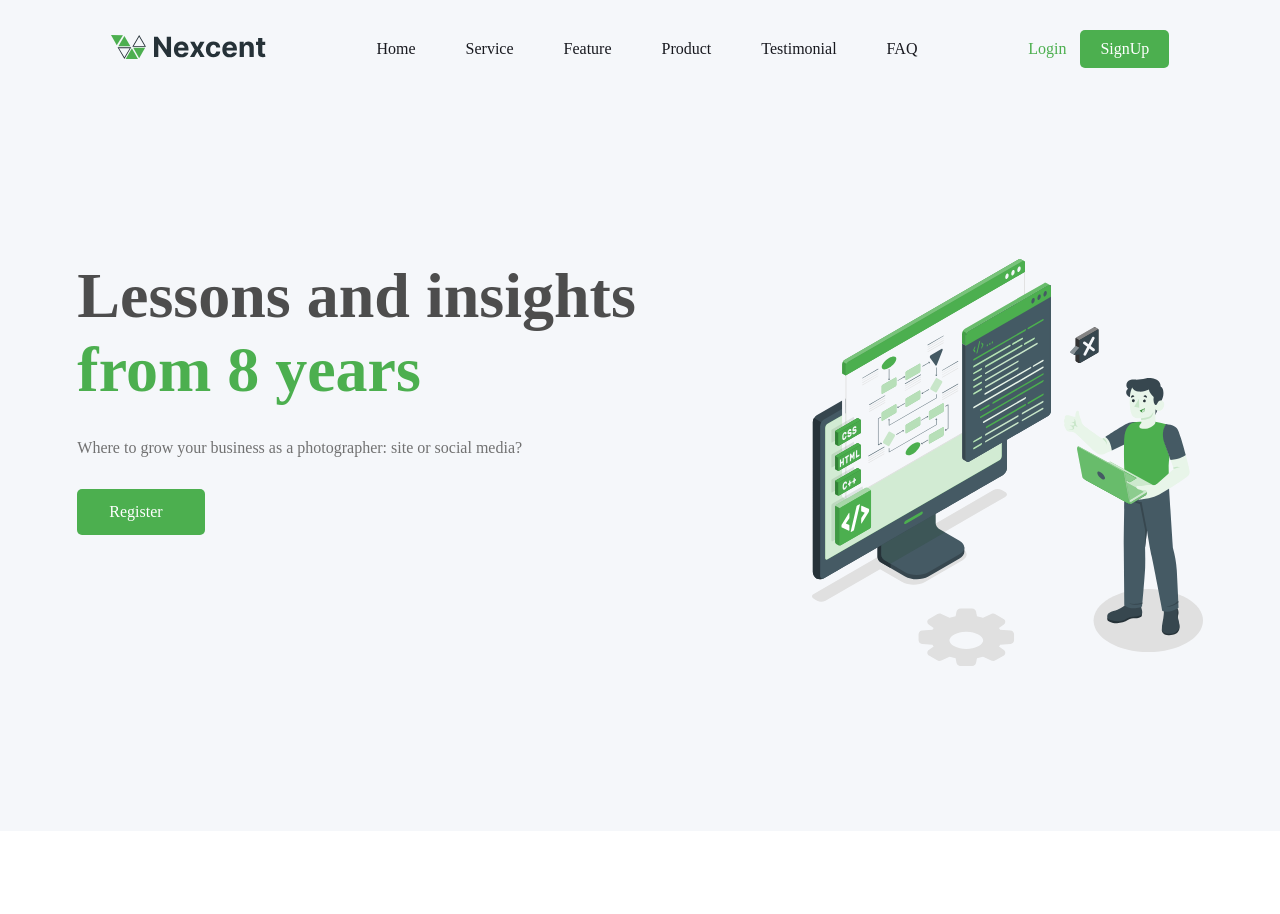
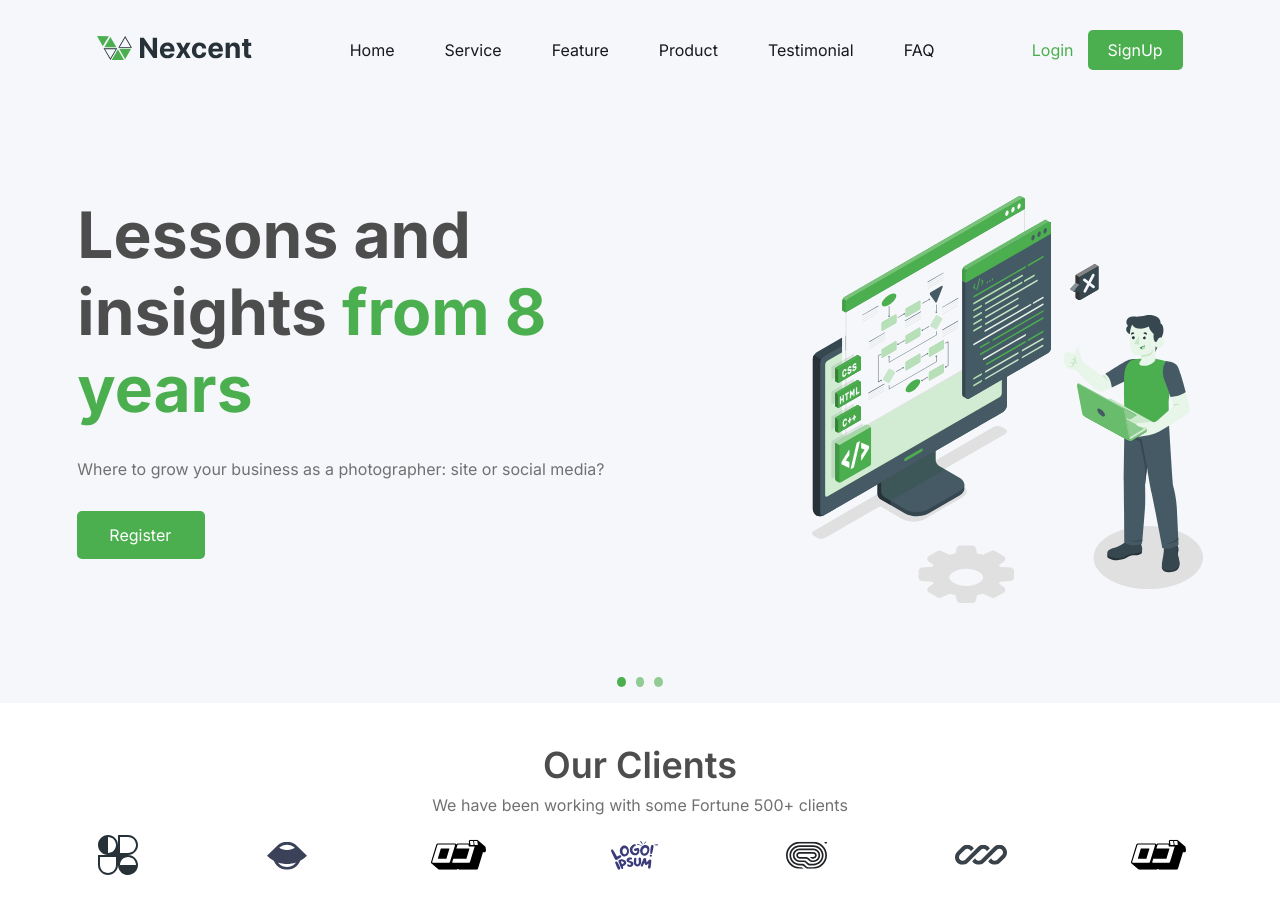
Before and after one commit to abdullahProfile/LandingPag, a website: page index.html in a window 1280 px wide. Before the commit the page ends 831 px from the top, so only its background shows below. Drawn offline with Linux system fonts and the light colour scheme.

Commit message:
client section

```diff
--- a/index.html
+++ b/index.html
@@ -46,6 +46,31 @@
       <div class="insights-image">
         <img src="./assets/Images/main.svg" alt="image">
       </div>
+
+      <div class="pagination">
+        <div class="pagination-first"></div>
+        <div class="pagination-div"></div>
+        <div class="pagination-div"></div>
+      </div>
+    </div>
+  </section>
+
+  <section class="clients-section">
+    <div class="clients-section__container">
+      <div class="clients-section__header">
+        <h2>Our Clients</h2>
+        <p>We have been working with some Fortune 500+ clients</p>
+      </div>
+
+      <div class="clients-section__logos">
+        <a href="#"><img src="./assets/logo/logoOne.svg" alt="logo"></a>
+        <a href="#"><img src="./assets/logo/logoTwo.svg" alt="logo"></a>
+        <a href="#"><img src="./assets/logo/logoThree.svg" alt="logo"></a>
+        <a href="#"><img src="./assets/logo/logoFour.svg" alt="logo"></a>
+        <a href="#"><img src="./assets/logo/logoFive.svg" alt="logo"></a>
+        <a href="#"><img src="./assets/logo/logoSixth.svg" alt="logo"></a>
+        <a href="#"><img src="./assets/logo/logoSeven.svg" alt="logo"></a>
+      </div>
     </div>
   </section>
   <script src="./script.js"></script>
--- a/styles/_base.scss
+++ b/styles/_base.scss
@@ -1,5 +1,10 @@
+@import url('https://fonts.googleapis.com/css2?family=Inter:ital,opsz,wght@0,14..32,100..900;1,14..32,100..900&family=Poppins:ital,wght@0,100;0,200;0,300;0,400;0,500;0,600;0,700;0,800;0,900;1,100;1,200;1,300;1,400;1,500;1,600;1,700;1,800;1,900&family=Young+Serif&display=swap');
 * {
   padding: 0;
   margin: 0;
   box-sizing: border-box;
 }
+
+body {
+  font-family: "Inter", sans-serif;
+}
--- /dev/null
+++ b/styles/_clientSection.scss
@@ -0,0 +1,36 @@
+.clients-section__container {
+  max-width: 1440px;
+  margin-block: 40px;
+  margin-inline: auto;
+  display: flex;
+  flex-direction: column;
+  gap: 16px;
+
+  .clients-section__header {
+    text-align: center;
+
+    h2 {
+      font-size: $md-font-size;
+      color: $primary-color;
+      margin-bottom: 8px;
+      font-weight: 600;
+    }
+
+    p {
+      color: $sm-font-color;
+    }
+  }
+
+  .clients-section__logos {
+    display: flex;
+    align-items: center;
+    gap: 30px;
+    justify-content: space-evenly;
+  }
+
+  @media (max-width:768px) {
+    .clients-section__logos {
+      flex-direction: column;
+    }
+  }
+}
--- a/styles/_header.scss
+++ b/styles/_header.scss
@@ -6,6 +6,10 @@ header {
   align-items: center;
   margin-inline: auto;
   background-color: $primary-bg-color;
+  position: sticky;
+  top: 0;
+  z-index: 100;
+
   button {
     background-color: transparent;
     border: 0;
@@ -36,7 +40,7 @@ header {
       display: none;
 
       .header-login_cta {
-        color: #fff;
+        color: $secondary-color;
       }
 
       .header-signUp_cta {
--- a/styles/_main.scss
+++ b/styles/_main.scss
@@ -2,9 +2,11 @@
   max-width: 1440px;
   margin-inline: auto;
   background-color: $primary-bg-color;
-  padding-block: 161px;
+  padding-block: 96px;
   display: flex;
   justify-content: space-evenly;
+  position: relative;
+
   .insights__content {
     max-width: 657px;
     display: flex;
@@ -32,6 +34,28 @@
       padding: 14px 32px;
       color: #fff;
       max-width: 128px;
+      position: relative;
+      display: inline-block;
+      transition: all .3s ease-in;
+      z-index: 0;
+
+      &::after{
+        content: "";
+        position: absolute;
+        left: 0;
+        top: 0;
+        width: 0;
+        height: 100%;
+        background-color: #000;
+        color: #fff;
+        border-radius: 5px;
+        z-index: -1;
+        transition: all .3s ease-in;
+      }
+
+      &:hover::after{
+        width: 100%;
+      }
     }
   }
 
@@ -60,3 +84,34 @@
     text-align: center;
 }
 }
+
+@media (max-width:768px) {
+  .insights__content  h1 {
+    font-size: 30px !important;
+  }
+}
+
+.pagination {
+  max-width: 46px;
+  display: flex;
+  gap: 10px;
+  margin-inline: auto;
+  position: absolute;
+  bottom: 16px;
+
+  div {
+    width: 10px;
+    height: 10px;
+    border-radius: 50%;
+  }
+
+  .pagination-first{
+    background-color: $btn-bg-color;
+    cursor: pointer;
+  }
+
+  .pagination-div {
+    background: #4caf4f99;
+    cursor: pointer;
+  }
+}
--- a/styles/style.scss
+++ b/styles/style.scss
@@ -2,3 +2,4 @@
 @import 'base';
 @import 'header';
 @import 'main';
+@import 'clientSection';
```
Also changed, not shown: css/style.css.
